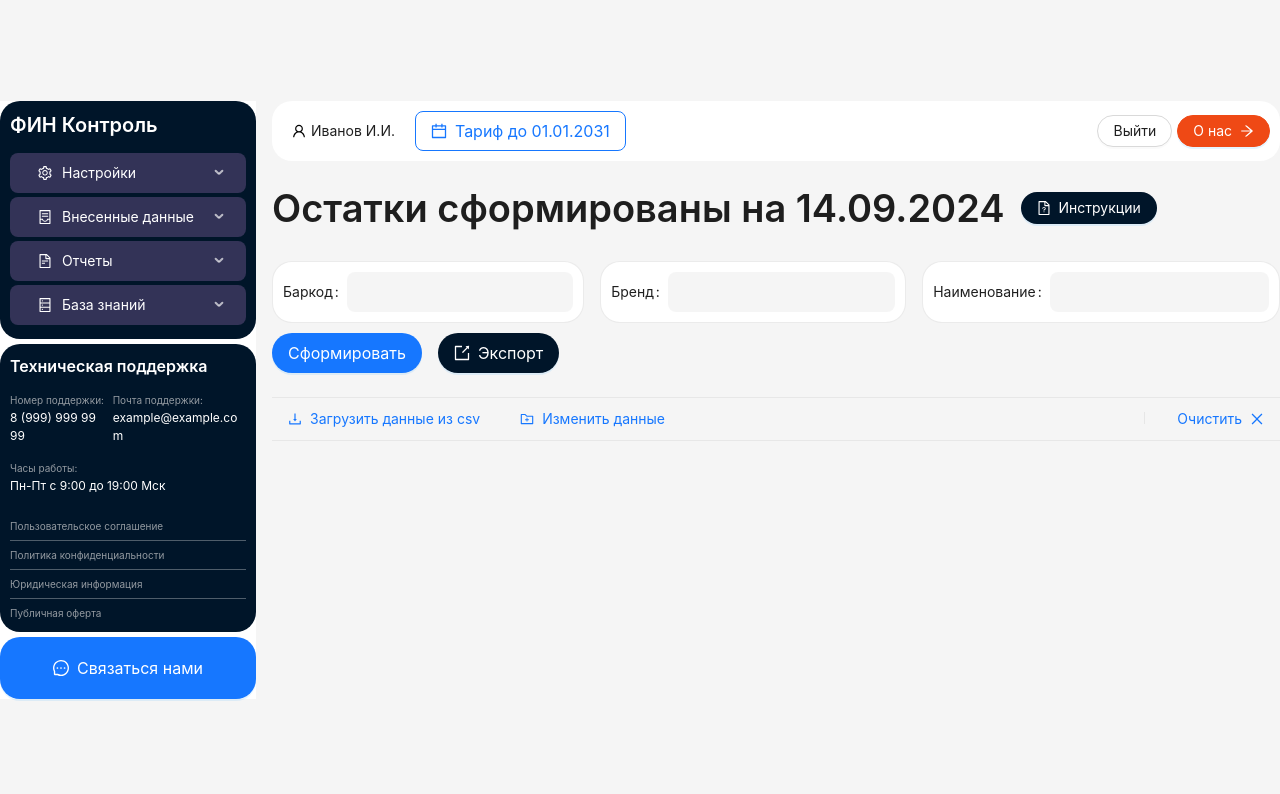
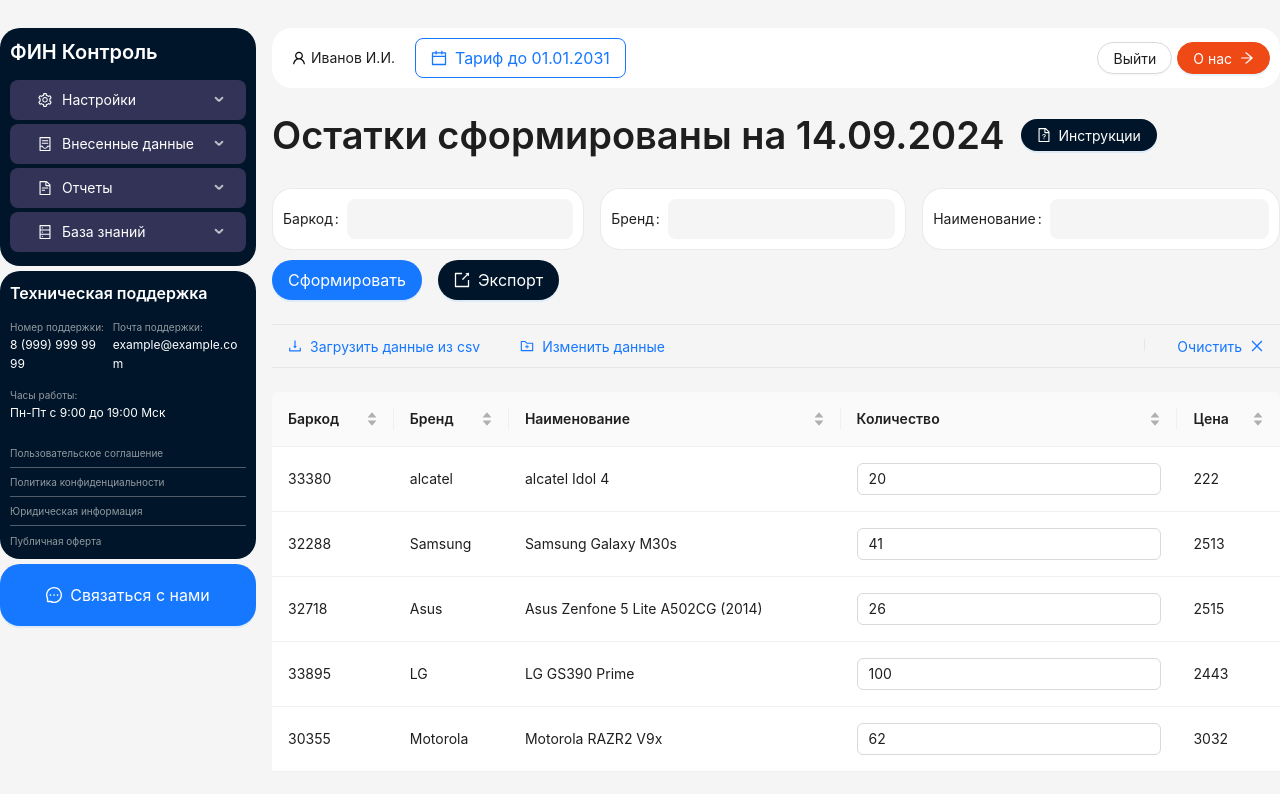
Before and after one commit to dariarus/table-PROFinance, a React (Vite) app: page / in a window 1280 px wide. Shown: the top 794 px of the page. Built offline with nearby package versions, Linux system fonts and the light colour scheme.

Commit message:
feature: добавить таблицу с сортировкой данных по колонкам

```diff
--- a/src/components/app/app.tsx
+++ b/src/components/app/app.tsx
@@ -8,6 +8,7 @@
 import { FilterForm } from "../filter-form/filter-form";
 import { Heading } from "../heading/heading";
 import { DataOptionsBar } from "../data-options-bar/data-options-bar";
+import { DataTable } from "../table/table";
 
 const {Content, Sider} = Layout;
 
@@ -18,11 +19,12 @@
         theme="light"
         breakpoint="lg"
         width="256px"
+        style={{backgroundColor: "#f5f5f5"}}
       >
         <SideMenu/>
         <SupportInfo/>
         <Button type="primary" icon={<MessageOutlined/>} block size="large"
-                style={{padding: "30px", borderRadius: "20px"}}>Связаться нами</Button>
+                style={{padding: "30px", borderRadius: "20px"}}>Связаться c нами</Button>
       </Sider>
       <Layout>
         <Header/>
@@ -30,6 +32,7 @@
           <Heading/>
           <FilterForm/>
           <DataOptionsBar/>
+          <DataTable/>
         </Content>
       </Layout>
     </Layout>
--- /dev/null
+++ b/src/components/table/table.tsx
@@ -0,0 +1,91 @@
+import React, { FC } from "react";
+import { Input, Table, type TableProps } from 'antd';
+
+type DataTable = {
+  id: number;
+  barcode: number;
+  product_brand: string;
+  product_name: string;
+  product_quantity: number;
+  price: number;
+}
+
+export const DataTable: FC = () => {
+  const dataSource: DataTable[] = [
+    {
+      id: 1,
+      barcode: 33380,
+      product_brand: "alcatel",
+      product_name: "alcatel Idol 4",
+      product_quantity: 20,
+      price: 222
+    },
+    {
+      id: 2,
+      barcode: 32288,
+      product_brand: "Samsung",
+      product_name: "Samsung Galaxy M30s",
+      product_quantity: 41,
+      price: 2513
+    },
+    {
+      id: 3,
+      barcode: 32718,
+      product_brand: "Asus",
+      product_name: "Asus Zenfone 5 Lite A502CG (2014)",
+      product_quantity: 26,
+      price: 2515
+    },
+    {
+      id: 4,
+      barcode: 33895,
+      product_brand: "LG",
+      product_name: "LG GS390 Prime",
+      product_quantity: 100,
+      price: 2443
+    },
+    {
+      id: 5,
+      barcode: 30355,
+      product_brand: "Motorola",
+      product_name: "Motorola RAZR2 V9x",
+      product_quantity: 62,
+      price: 3032
+    }]
+
+  const columns: TableProps<DataTable>['columns'] = [
+    {
+      title: 'Баркод',
+      dataIndex: 'barcode',
+      key: 'barcode',
+      sorter: (a, b) => a.barcode - b.barcode,
+    },
+    {
+      title: 'Бренд',
+      dataIndex: 'product_brand',
+      key: 'brand',
+      sorter: (a, b) => a.product_brand.localeCompare(b.product_brand),
+    },
+    {
+      title: 'Наименование',
+      dataIndex: 'product_name',
+      key: 'product name',
+      sorter: (a, b) => a.product_name.localeCompare(b.product_name),
+    },
+    {
+      title: 'Количество',
+      dataIndex: 'product_quantity',
+      key: 'product quantity',
+      sorter: (a, b) => a.product_quantity - b.product_quantity,
+      render: (number: number) => <Input value={number}/>
+    },
+    {
+      title: 'Цена',
+      dataIndex: 'price',
+      key: 'price',
+      sorter: (a, b) => a.price - b.price,
+    },
+  ];
+
+  return <Table columns={columns} dataSource={dataSource} pagination={false}/>;
+}
```
Also changed, not shown: src/components/table/table.module.css (added).
